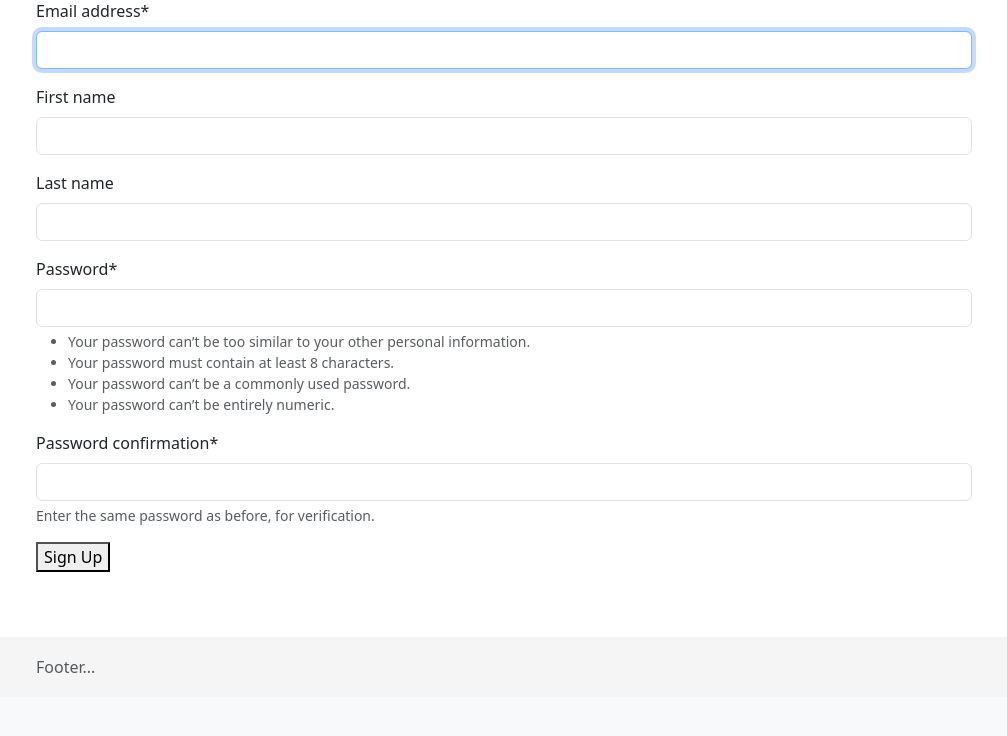
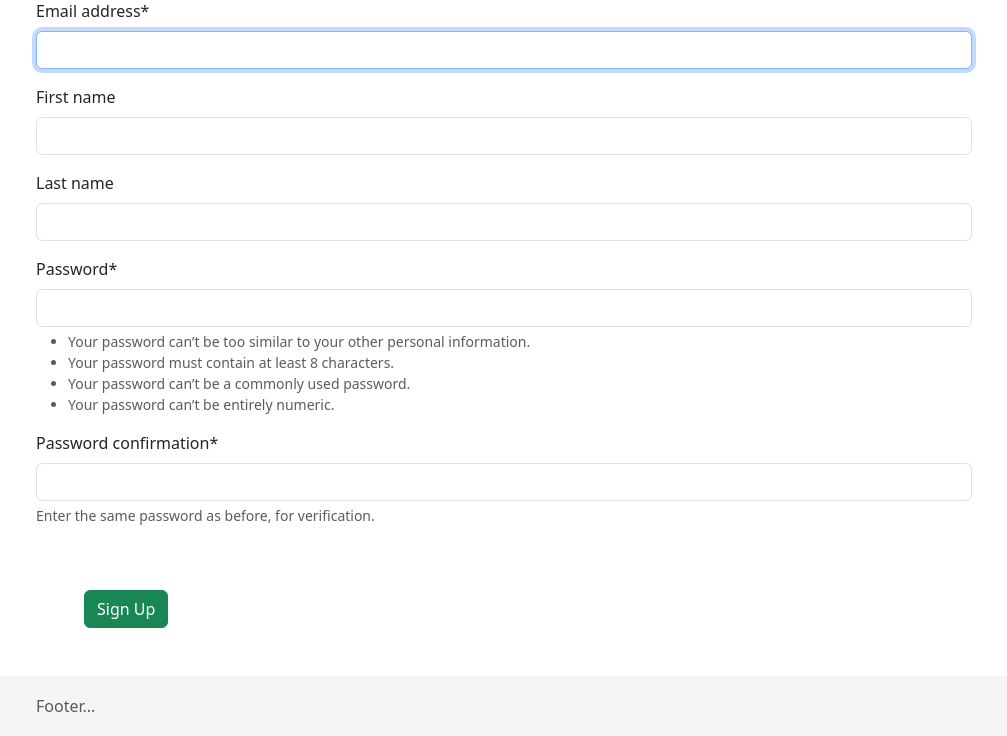
Before and after one commit to achingachris/django-starter-template, a Django app: page /accounts/signup/ in a window 1280 px wide. Shown: the part 103-839 px from the top of the page, without its empty margins (136-1143 px from the left). Before the commit the page ends 776 px from the top, so only its background shows below. Run offline with Django 5.2, Linux system fonts and the light colour scheme; some libraries are stand-ins or nearby versions.

Commit message:
update ladning page urls

```diff
--- a/templates/base.html
+++ b/templates/base.html
@@ -126,7 +126,7 @@
                 >Log in</a
               >
               <a
-                href="#"
+                href="{% url 'signup' %}"
                 class="btn btn-primary ms-2"
                 >Sign up</a
               >
--- a/templates/registration/signup.html
+++ b/templates/registration/signup.html
@@ -8,7 +8,7 @@
 <form method="post">
     {% csrf_token %}
     {{ form|crispy }}
-    <button type="submit">Sign Up</button>
+    <button class="btn btn-success m-5" type="submit">Sign Up</button>
 </form>
 
 {% endblock %}
```
Also changed, not shown: 1 other file.
